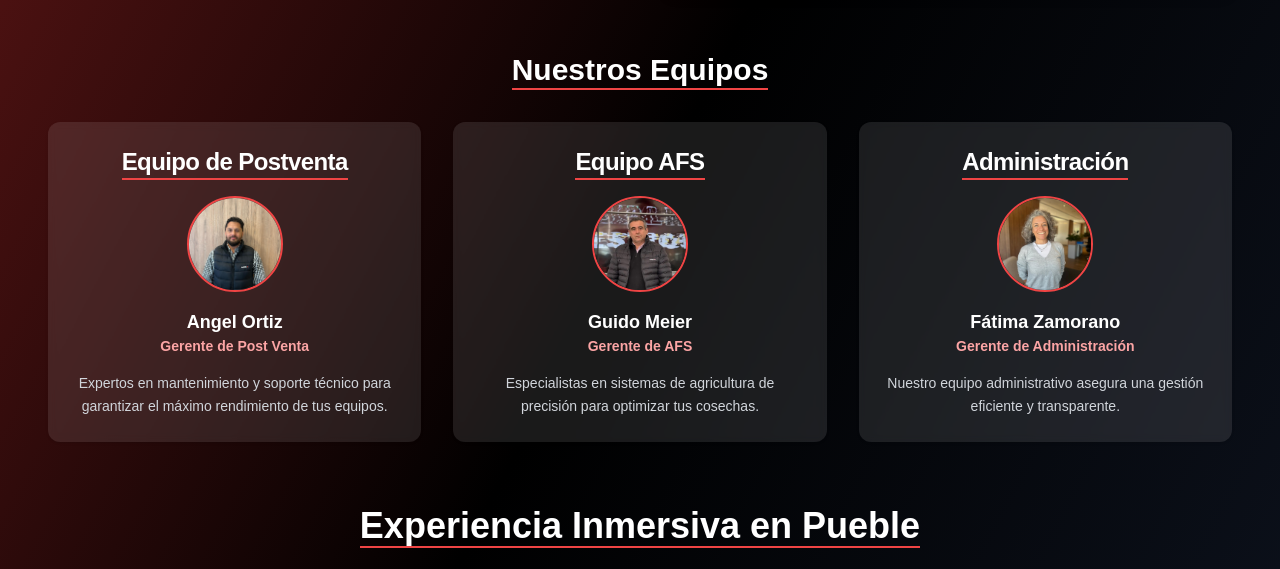
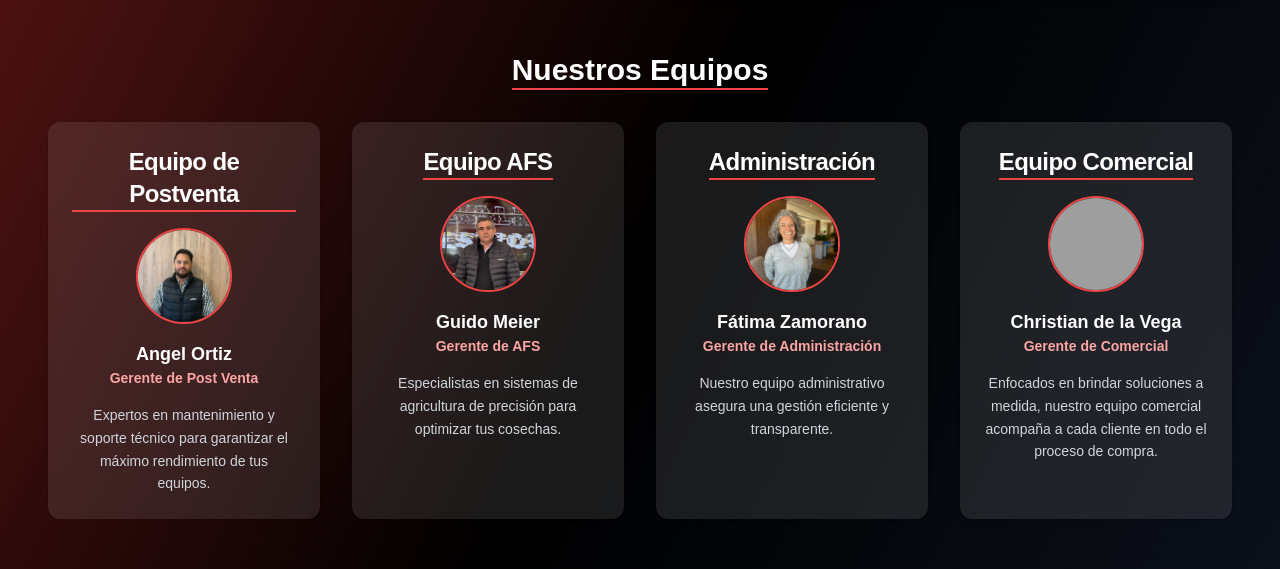
Before and after one commit to Pietro923/Landing-Page-Pueble, a Next.js app: page /empresa in a window 1280 px wide. Shown: the part 1080-1649 px from the top of the page. Built offline with nearby package versions, Linux system fonts and the light colour scheme; grey boxes are pictures that could not be loaded.

Commit message:
agregado Christian, falta foto

```diff
--- a/src/app/empresa/page.tsx
+++ b/src/app/empresa/page.tsx
@@ -40,7 +40,6 @@ export default function Company() {
 
   const teams = [
   {
-    image: "/imagenes/equipos/postventa.webp",
     name: "Equipo de Postventa",
     managerImage: "/imagenes/gerentes/gerentedeventas.jpeg", // Imagen del gerente
     managerName: "Angel Ortiz",
@@ -48,7 +47,6 @@ export default function Company() {
     description: "Expertos en mantenimiento y soporte técnico para garantizar el máximo rendimiento de tus equipos."
   },
   {
-    image: "/imagenes/equipos/afs.webp",
     name: "Equipo AFS",
     managerImage: "/imagenes/gerentes/gerentedeafs.jpg", // Imagen del gerente
     managerName: "Guido Meier",
@@ -56,12 +54,18 @@ export default function Company() {
     description: "Especialistas en sistemas de agricultura de precisión para optimizar tus cosechas."
   },
   {
-    image: "/imagenes/equipos/administracion.webp",
     name: "Administración",
     managerImage: "/imagenes/gerentes/gerentedeadministracion.jpeg", // Imagen del gerente
     managerName: "Fátima Zamorano",
     managerTitle: "Gerente de Administración",
     description: "Nuestro equipo administrativo asegura una gestión eficiente y transparente."
+  },
+  {
+    name: "Equipo Comercial",
+    managerImage: "/imagenes/gerentes/gerentedecomercial.jpeg", // Imagen del gerente
+    managerName: "Christian de la Vega",
+    managerTitle: "Gerente de Comercial",
+    description: "Enfocados en brindar soluciones a medida, nuestro equipo comercial acompaña a cada cliente en todo el proceso de compra."
   }
 ];
 
@@ -231,7 +235,7 @@ export default function Company() {
           <h3 className="text-3xl font-bold text-white text-center mb-8 border-b-2 border-red-500 w-fit mx-auto">
             Nuestros Equipos
           </h3>
-          <div className="grid grid-cols-1 md:grid-cols-3 gap-8">
+          <div className="grid grid-cols-1 md:grid-cols-4 gap-8">
             {teams.map((team, index) => (
               <Card
                 key={index}
```
